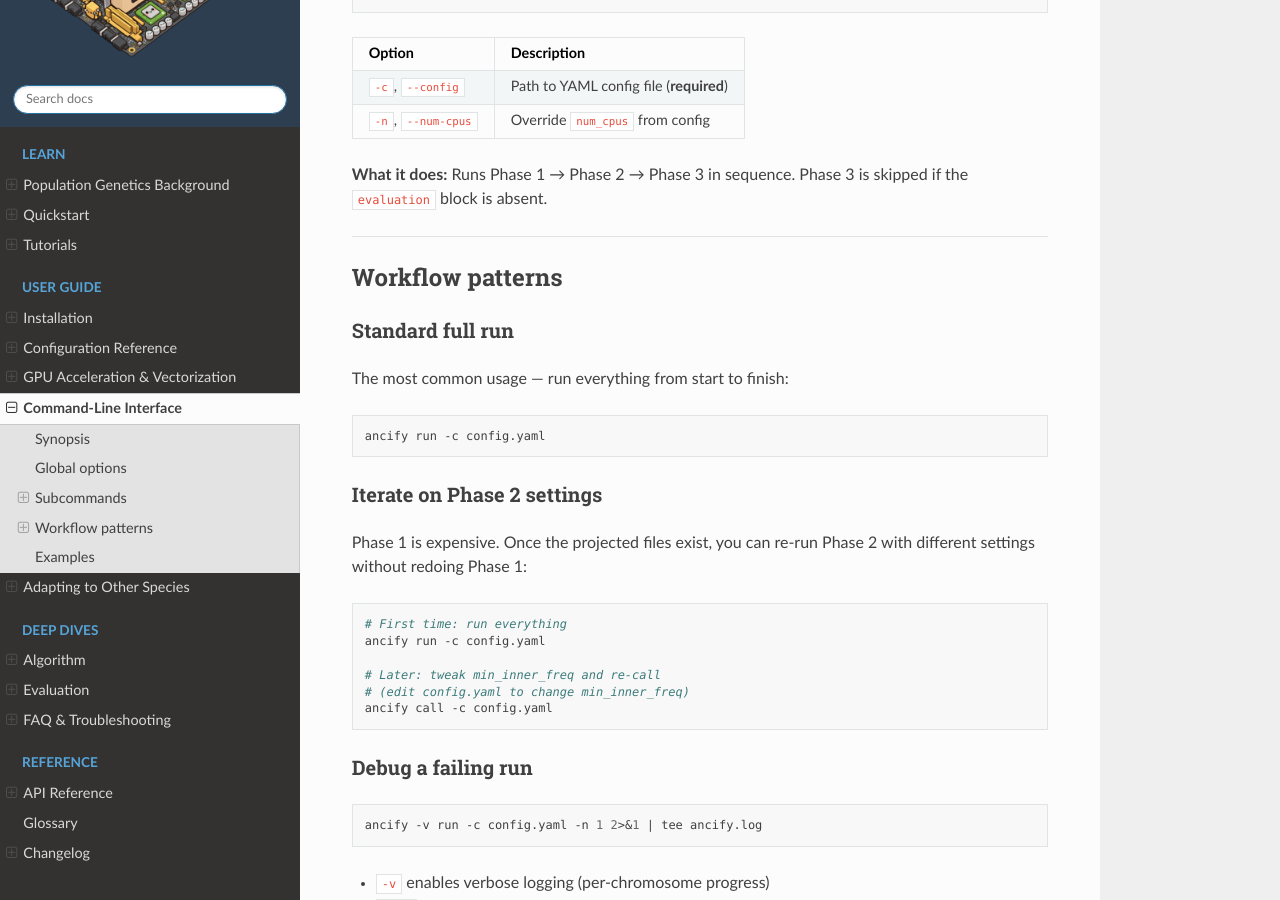
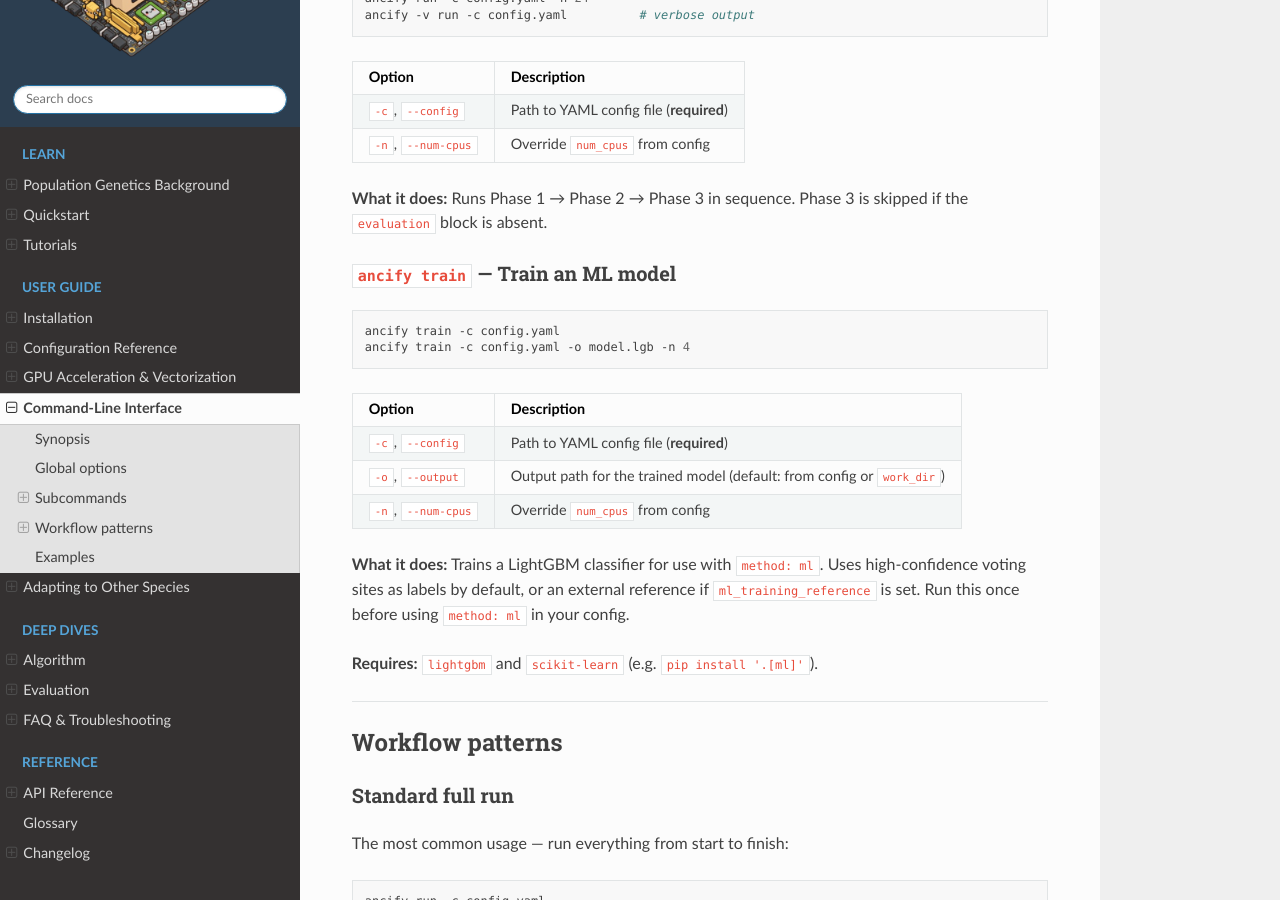
Before and after one commit to kevinkorfmann/ancify, a Sphinx documentation site: the page built from docs/cli.md, in a window 1280 px wide and 900 px high, scrolled down 2396 px. Built offline with Sphinx 7.4.7 and the Read the Docs theme 3.1.0, drawn with Linux system fonts in a browser that asks for light colours; some of the changed text lies outside the part shown.

Commit message:
docs: Read the Docs landing and guides — four methods, likelihood, train, SciPy
Co-authored-by: Cursor <cursoragent@cursor.com>

````diff
--- a/docs/cli.md
+++ b/docs/cli.md
@@ -7,7 +7,7 @@ ancify provides a single CLI command with several subcommands. It can be invoked
 ## Synopsis
 
 ```text
-ancify [-h] [-v] {init,project,call,evaluate,run} ...
+ancify [-h] [-v] {init,project,call,evaluate,run,train} ...
 ```
 
 ## Global options
@@ -64,7 +64,7 @@ ancify call -c config.yaml -n 4
 | `-c`, `--config` | Path to YAML config file (**required**) |
 | `-n`, `--num-cpus` | Override `num_cpus` from config |
 
-**What it does:** Reads projected FASTA files, computes two-tier majority voting at every position, and writes confidence-encoded ancestral FASTA files.
+**What it does:** Reads projected FASTA files, infers the ancestral allele at every position using the configured method (voting, parsimony, likelihood, or ML), and writes confidence-encoded ancestral FASTA files.
 
 **Output:** `<output_dir>/<chrom>.fa` for each chromosome.
 
@@ -101,6 +101,23 @@ ancify -v run -c config.yaml          # verbose output
 | `-n`, `--num-cpus` | Override `num_cpus` from config |
 
 **What it does:** Runs Phase 1 → Phase 2 → Phase 3 in sequence. Phase 3 is skipped if the `evaluation` block is absent.
+
+### `ancify train` — Train an ML model
+
+```bash
+ancify train -c config.yaml
+ancify train -c config.yaml -o model.lgb -n 4
+```
+
+| Option | Description |
+|--------|-------------|
+| `-c`, `--config` | Path to YAML config file (**required**) |
+| `-o`, `--output` | Output path for the trained model (default: from config or `work_dir`) |
+| `-n`, `--num-cpus` | Override `num_cpus` from config |
+
+**What it does:** Trains a LightGBM classifier for use with `method: ml`. Uses high-confidence voting sites as labels by default, or an external reference if `ml_training_reference` is set. Run this once before using `method: ml` in your config.
+
+**Requires:** `lightgbm` and `scikit-learn` (e.g. `pip install '.[ml]'`).
 
 ---
 
````
Also changed, not shown: docs/index.rst (+7 -5 lines), docs/installation.md (+7 -3 lines), docs/quickstart.md (+10 -4 lines).
